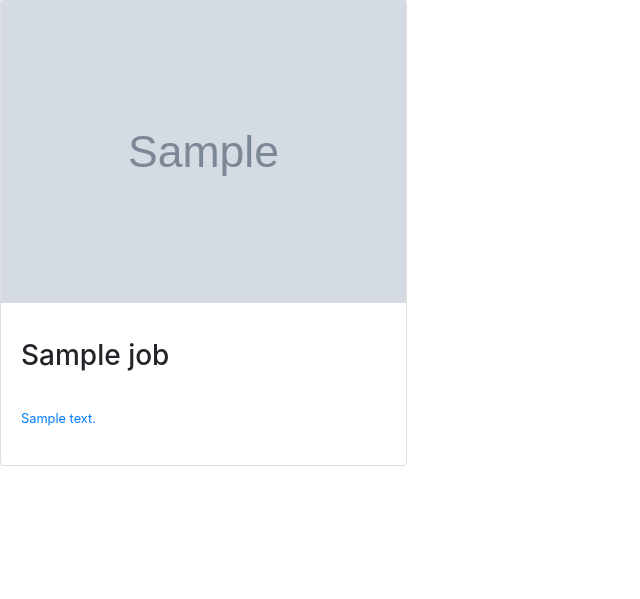
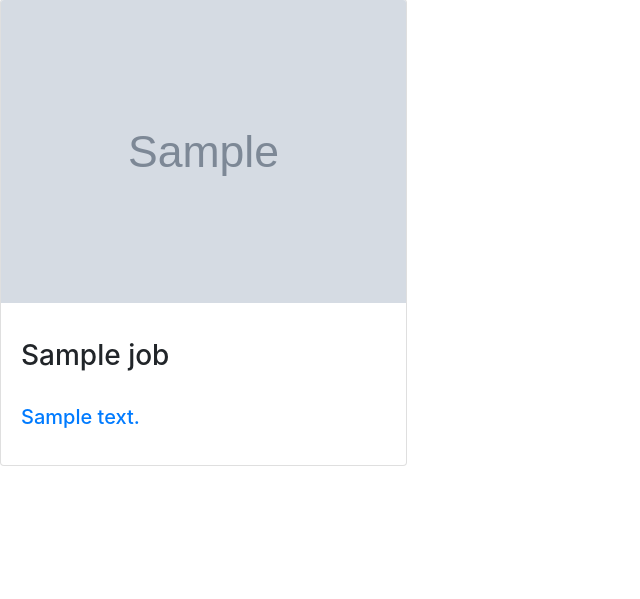
Before and after one commit to IamCharlesM/Portfolio, a Django app: template blog/templates/blog/allblogs.html in a window 1280 px wide. Shown: the part 121-720 px from the top of the page, without its empty margins (0-640 px from the left). Run offline with Django 3.2, Linux system fonts and the light colour scheme; the template is opened without the code that fills it: most values are stand-ins (such as "Sample title", 1, 10 or a date in 2020); grey boxes marked "Sample" are stand-in pictures; data that the repository does not hold is empty; some libraries are stand-ins or nearby versions.

Commit message:
all blogs link size corrected.

```diff
--- a/blog/templates/blog/allblogs.html
+++ b/blog/templates/blog/allblogs.html
@@ -10,9 +10,9 @@
             <p class="card-text">
                 <h3>{{ job.title}}</h3>
                     <br>
-                    <small class="text-muted">
-                        <a href="http://charlesis.me/blog/{{ job.id }}">{{ job.summary }}</a>
-                    </small>
+                    <div class="text-muted">
+                        <h5><a href="http://charlesis.me/blog/{{ job.id }}">{{ job.summary }}</a></h5>
+                    </div>
                 </h6>
             </p>
         </div>
```
